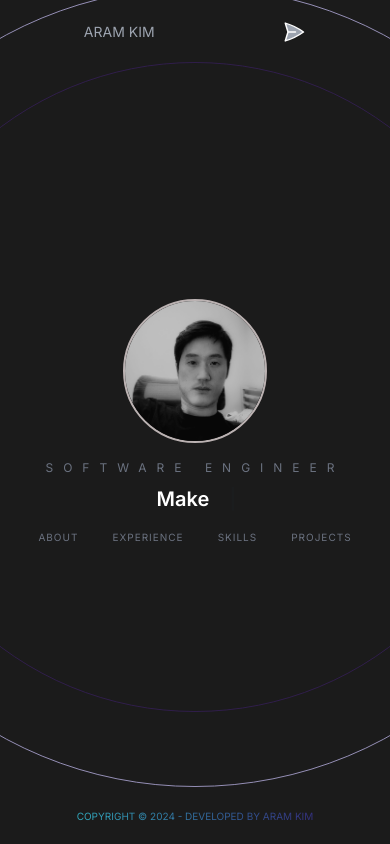
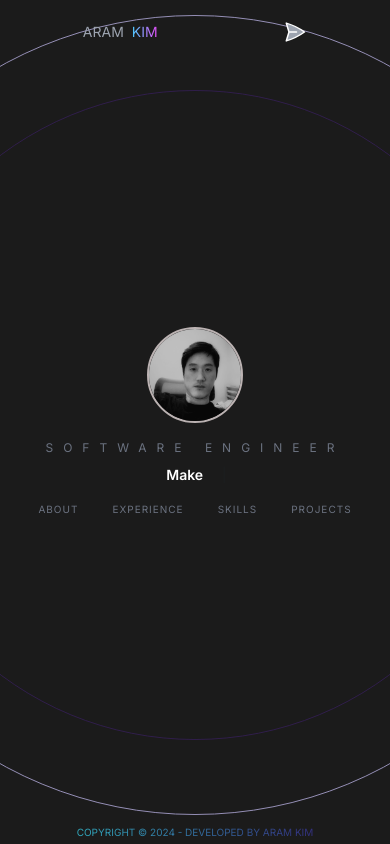
Before and after one commit to AramKim37/Aram-homepage, a Next.js app: page / in a window 390 px wide. Built offline with nearby package versions, Linux system fonts and the light colour scheme.

Commit message:
responsive in hero about contact section again

```diff
--- a/app/globals.css
+++ b/app/globals.css
@@ -7,7 +7,7 @@
     @apply px-4 py-1 my-3 border border-[#242424] rounded-full uppercase text-[10px] border-transparent tracking-widest text-gray-500 transition-all hover:border-[#5aa5e6]/80 hover:text-[#5aa5e6] hover:font-bold hover:border-s-2 md:text-sm md:py-2;
   }
   .contactInput {
-    @apply outline-none bg-slate-400/10 rounded-sm border-b px-6 py-2 border-[#242424]  text-gray-500 placeholder-gray-500 transition-all focus:border-[#a2a8d3]/40 md:px-12 md:py-8
+    @apply outline-none bg-slate-400/10 rounded-sm border-b px-3 py-0 border-[#242424]  text-gray-500 placeholder-gray-500 transition-all focus:border-[#a2a8d3]/40 text-[14px] md:px-16 md:py-8
     focus:text-[#4e6187];
   }
   .background {
@@ -42,9 +42,15 @@
     animation: bounce 3s infinite;
   }
 
-  .nameText {
+  .footerText {
     text-transform: uppercase;
     background: linear-gradient(to right, #30cfd0 0%, #330867 100%);
+    background-clip: text;
+    -webkit-background-clip: text;
+    -webkit-text-fill-color: transparent;
+  }
+  .nameText {
+    background: linear-gradient(90deg, #4ac7fa 0%, #e649f5 100%);
     background-clip: text;
     -webkit-background-clip: text;
     -webkit-text-fill-color: transparent;
--- a/components/About.jsx
+++ b/components/About.jsx
@@ -14,9 +14,10 @@ const About = () => {
       initial={{ opacity: 0 }}
       whileInView={{ opacity: 1 }}
       transition={{ duration: 3.5 }}
-      className="flex relative text-center md:text-left md:flex-row max-w-7xl px-10 justify-evenly mx-auto items-center h-screen gap-2"
+      className="flex relative text-center md:text-left md:flex-row max-w-7xl px-10 justify-evenly mx-auto items-center h-screen gap-2
+      max-[375px]:flex-col"
     >
-      {/* <h3 className="absolute top-24 uppercase tracking-[20px]  text-gray-500 text-2xl max-[375px]:hidden">
+      {/* <h3 className="absolute top-24  uppercase tracking-[20px]  text-gray-500 text-2xl max-[375px]:hidden max-[375px]:-z-2">
         About
       </h3> */}
 
@@ -32,14 +33,14 @@ const About = () => {
         }}
         viewport={{ once: true }}
         src={Aram.src}
-        className="pt-2 md:mb-0 flex-shrink-0 w-40 h-40 rounded-full object-cover md:rounded-lg md:w-[300px] md:h-[400px] xl:w-[500px] xl:h-[350px]"
+        className="pt-2 md:mb-0 flex-shrink-0 w-32 h-44 rounded-xl object-cover md:rounded-lg md:w-[300px] md:h-[400px] xl:w-[500px] xl:h-[350px]"
       />
 
-      <div className="px-0 text-left md:px-10">
-        <h4 className="text-sm font-semibold md:text-3xl text-gray-500">
+      <div className="px-2 text-left md:px-10">
+        <h4 className="text-sm font-semibold pt-10 md:text-4xl md:pt-0 text-gray-500 ">
           Who I am
         </h4>
-        <p className="text-[12px] text-gray-500 md:text-base max-[280px]:text-[10px]">
+        <p className="text-[10px] md:pt-5 text-gray-500 md:text-base md:text-[12px]">
           Graduate of the Southern Alberta Institute of Technology in the
           information Technology - Software Development Program. Since I started
           studying computer science, I am always passionate and motivated about
@@ -78,7 +79,7 @@ const About = () => {
                 alt="resume"
                 width={100}
                 height={100}
-                className="absolute object-cover rounded-xl max-[370px]:hidden md:block"
+                className="absolute object-cover rounded-xl max-[370px]:hidden  md:block"
               />
             )}
           </a>
--- a/components/Contact.jsx
+++ b/components/Contact.jsx
@@ -14,9 +14,9 @@ const Contact = () => {
   };
 
   return (
-    <div className="h-screen flex relative flex-col text-center md:text-left max-w-7xl px-10 justify-center gap-5 mx-auto items-center md:gap-10">
+    <div className="h-screen flex relative flex-col text-center md:text-left max-w-7xl justify-center gap-5 mx-auto items-center md:gap-10">
       <div className="text-center">
-        <h4 className="text-m pt-10 text-gray-500/70 uppercase md:text-xl">
+        <h4 className="text-m pt-[60px] text-gray-500/70 uppercase md:text-xl md:pt-0">
           Let`s talk
         </h4>
       </div>
--- a/components/Footer.jsx
+++ b/components/Footer.jsx
@@ -4,8 +4,8 @@ import React from "react";
 const Footer = () => {
   return (
     <Link href="#hero">
-      <footer className="sticky bottom-5 w-full cursor-pointer">
-        <div className="text-center nameText text-[10px] md:text-base">
+      <footer className="sticky bottom-1 w-full cursor-pointer md:bottom-5">
+        <div className="text-center footerText text-[10px] md:text-base">
           copyright © {new Date().getFullYear()} - Developed by{" "}
           <span className="uppercase">Aram Kim</span>
         </div>
--- a/components/Header.jsx
+++ b/components/Header.jsx
@@ -25,8 +25,8 @@ const Header = () => {
         className="flex flex-row items-center"
       >
         <Link href="#hero">
-          <h1 className="uppercase  md:inline-flex text-sm text-gray-400 md:text-m">
-            ARAM KIM
+          <h1 className="flex gap-2 uppercase md:inline-flex text-sm text-gray-400 md:text-m">
+            ARAM <span className="nameText">KIM</span>
           </h1>
         </Link>
         {/* Social Icons */}
--- a/components/Hero.jsx
+++ b/components/Hero.jsx
@@ -26,13 +26,13 @@ const Hero = () => {
         animate={{ y: 0, opacity: 1 }}
         transition={{ duration: 2.5 }}
         src={Aram.src}
-        className="relative rounded-full h-36 w-36 mx-auto object-cover border-2 border-[#f5e9e9] animate-pulse md:h-40 md:w-40"
+        className="relative rounded-full h-24 w-24 mx-auto object-cover border-2 border-[#f5e9e9] animate-pulse md:h-40 md:w-40"
       />
       <div className="z-20">
         <h2 className="md:text-sm text-[12px] uppercase text-gray-500 pb-2 tracking-[10px]">
           Software Engineer
         </h2>
-        <h1 className="text-xl lg:text-4xl font-semibold scroll-px-10 md:text-3xl">
+        <h1 className="text-sm lg:text-4xl font-semibold scroll-px-10 md:text-3xl">
           <span className="mr-3">{text}</span>
           <Cursor cursorColor="#5aa5e6" />
         </h1>
```
